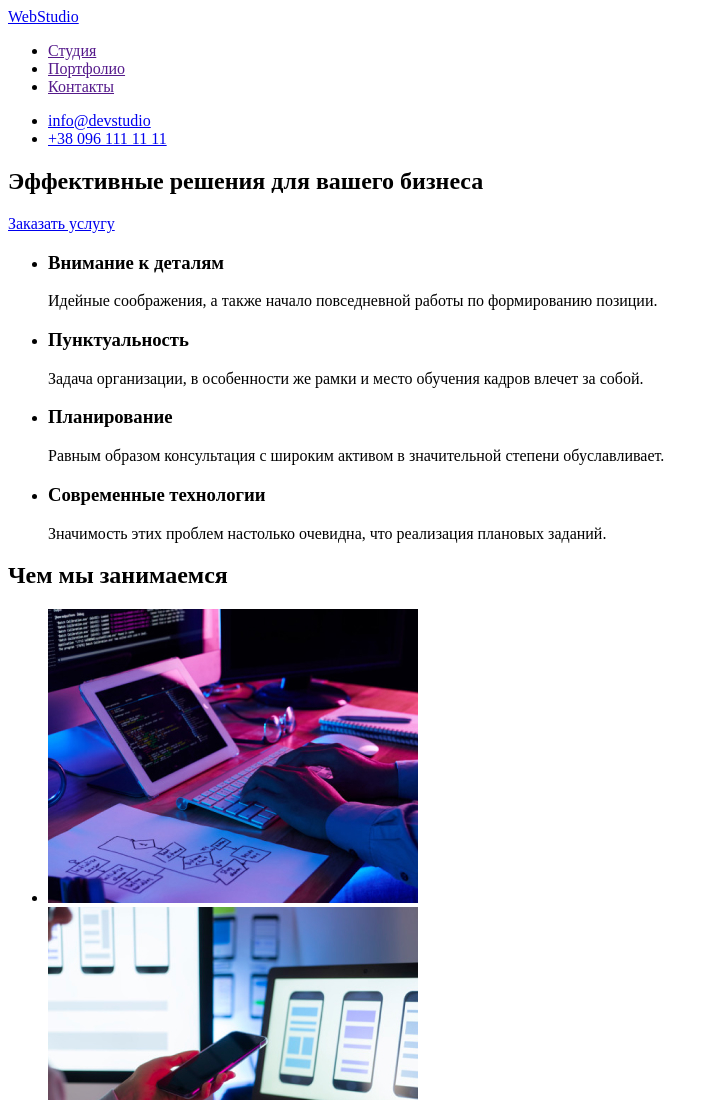
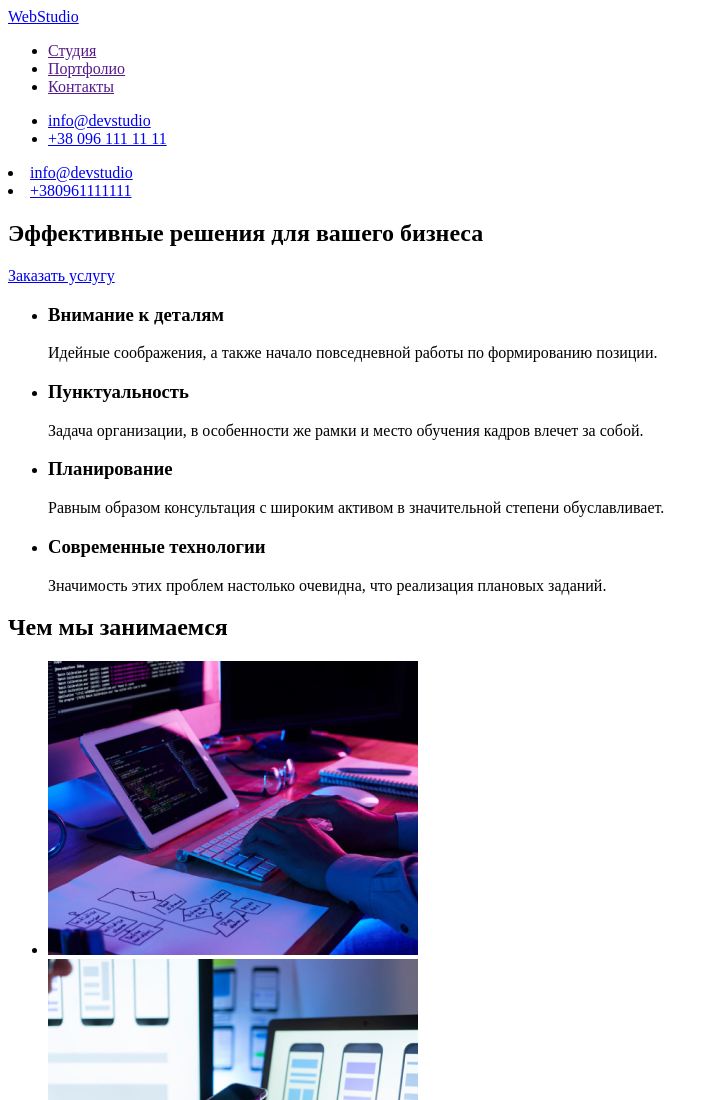
Before and after one commit to TanyaTsapenko/goit-markup-hw-01, a plain HTML site: page index.html in a window 1280 px wide. Shown: the top 1100 px of the page, without its empty margins (0-719 px from the left). Drawn offline with Linux system fonts and the light colour scheme.

Commit message:
добавляет теги для адресов

```diff
--- a/index.html
+++ b/index.html
@@ -20,6 +20,9 @@
 <li> <a href="info@devstudio">info@devstudio</a></li>
 <li> <a href="+38 096 111 11 11">+38 096 111 11 11</a></li>
         </ul>
+<li> <a href="mailto:info@devstudio">info@devstudio</a></li>
+<li> <a href="tel:+380961111111">+380961111111</a></li>
+        </ul></address>
     </nav>
     </header>
     <!--Герой сайта-->
```
